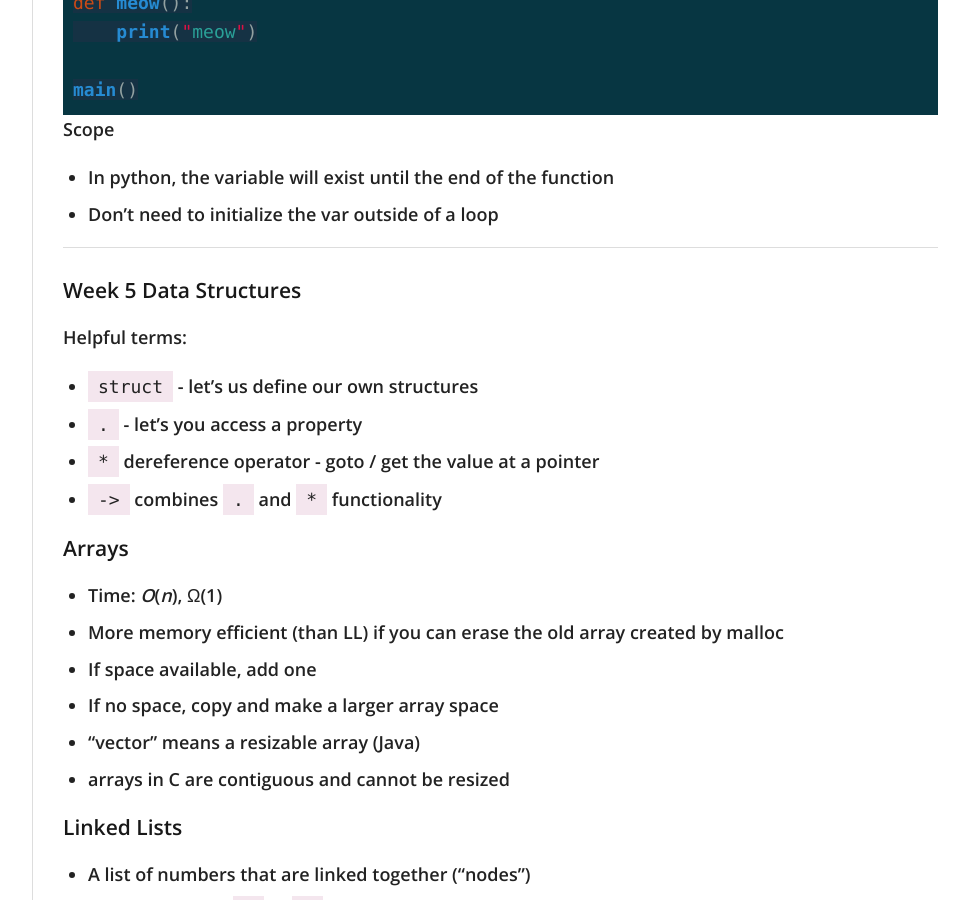
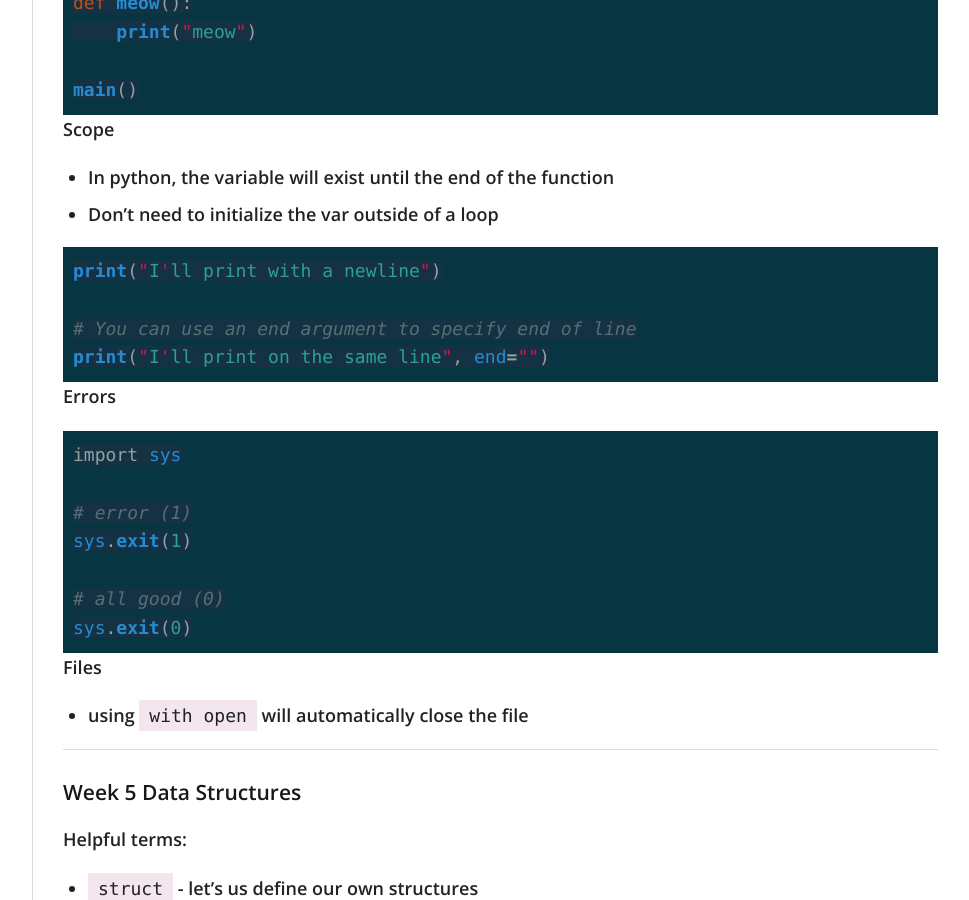
Before and after one commit to virtual/100daysofcode, a Jekyll site: the page built from index.md, in a window 1280 px wide and 900 px high, scrolled down 1920 px. Shown: the whole window, without its empty margins (272-1241 px from the left). Built offline with Jekyll 4.4.1, drawn with Linux system fonts in a browser that asks for light colours; nearby versions of some CDN libraries; our own code applies the rules of GitHub Pages for plain Markdown files.

Commit message:
Update index.md

````diff
--- a/index.md
+++ b/index.md
@@ -81,6 +81,31 @@ Scope
 
 - In python, the variable will exist until the end of the function
 - Don't need to initialize the var outside of a loop
+
+
+```py
+print("I'll print with a newline")
+
+# You can use an end argument to specify end of line
+print("I'll print on the same line", end="")
+```
+
+Errors
+
+```py
+import sys
+
+# error (1)
+sys.exit(1)
+
+# all good (0)
+sys.exit(0)
+```
+
+Files
+
+- using `with open` will automatically close the file
+
 
 ----
 
````
